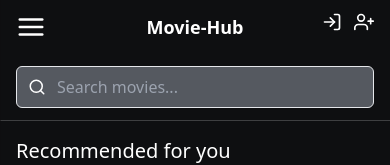
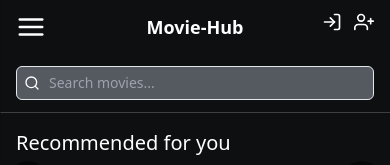
Before and after one commit to Ahammed-Hossain/Movie-App, a React (Create React App) app: page / in a window 390 px wide. Shown: the top 165 px of the page. Built offline with nearby package versions, Linux system fonts and the light colour scheme; no server answers.

Commit message:
Ui Updated"

```diff
--- a/src/Components/functions/banner.jsx
+++ b/src/Components/functions/banner.jsx
@@ -66,8 +66,8 @@ export default function Banner({ movies }) {
         <div className="absolute inset-0 bg-gradient-to-t from-black/80 via-black/30 to-transparent" />
 
         {/* TEXT (FIXED MOBILE SIZE) */}
-        <div className="absolute bottom-3 sm:bottom-5 left-3 sm:left-5 text-white max-w-[80%]">
-          <h2 className="text-sm sm:text-lg md:text-2xl lg:text-3xl font-bold leading-tight">
+        <div className="absolute bottom-6 sm:bottom-5 left-3 sm:left-5 text-white max-w-[80%]">
+          <h2 className="text-base sm:text-lg md:text-2xl lg:text-3xl font-bold leading-tight">
             {movies[index].title}
           </h2>
         </div>
@@ -97,9 +97,8 @@ export default function Banner({ movies }) {
           <div
             key={i}
             onClick={() => setIndex(i)}
-            className={`w-2 h-2 sm:w-3 sm:h-3 rounded-full cursor-pointer transition ${
-              i === index ? "bg-white" : "bg-white/40"
-            }`}
+            className={`w-2 h-2 sm:w-3 sm:h-3 rounded-full cursor-pointer transition ${i === index ? "bg-white" : "bg-white/40"
+              }`}
           />
         ))}
       </div>
--- a/src/Components/layout/Navbar.jsx
+++ b/src/Components/layout/Navbar.jsx
@@ -129,13 +129,13 @@ export default function Navbar({ setIsSidebarOpen }) {
       {/* MOBILE SEARCH */}
       <div className="md:hidden px-4 pb-3 bg-[#0e0f11]">
         <div className="relative mt-3">
-          <FiSearch className="absolute left-3 top-1/2 -translate-y-1/2 text-white text-lg" />
+          <FiSearch className="absolute left-2 top-1/2 -translate-y-1/2 text-white text-base" />
 
           <input
             type="text"
             placeholder="Search movies..."
-            className="border rounded-md px-10 py-2 w-full
-            focus:outline-none text-white bg-gray-400/50"
+            className="border rounded-md px-8 py-1.5 w-full
+            focus:outline-none text-white bg-gray-400/50 text-sm"
           />
         </div>
       </div>
```
